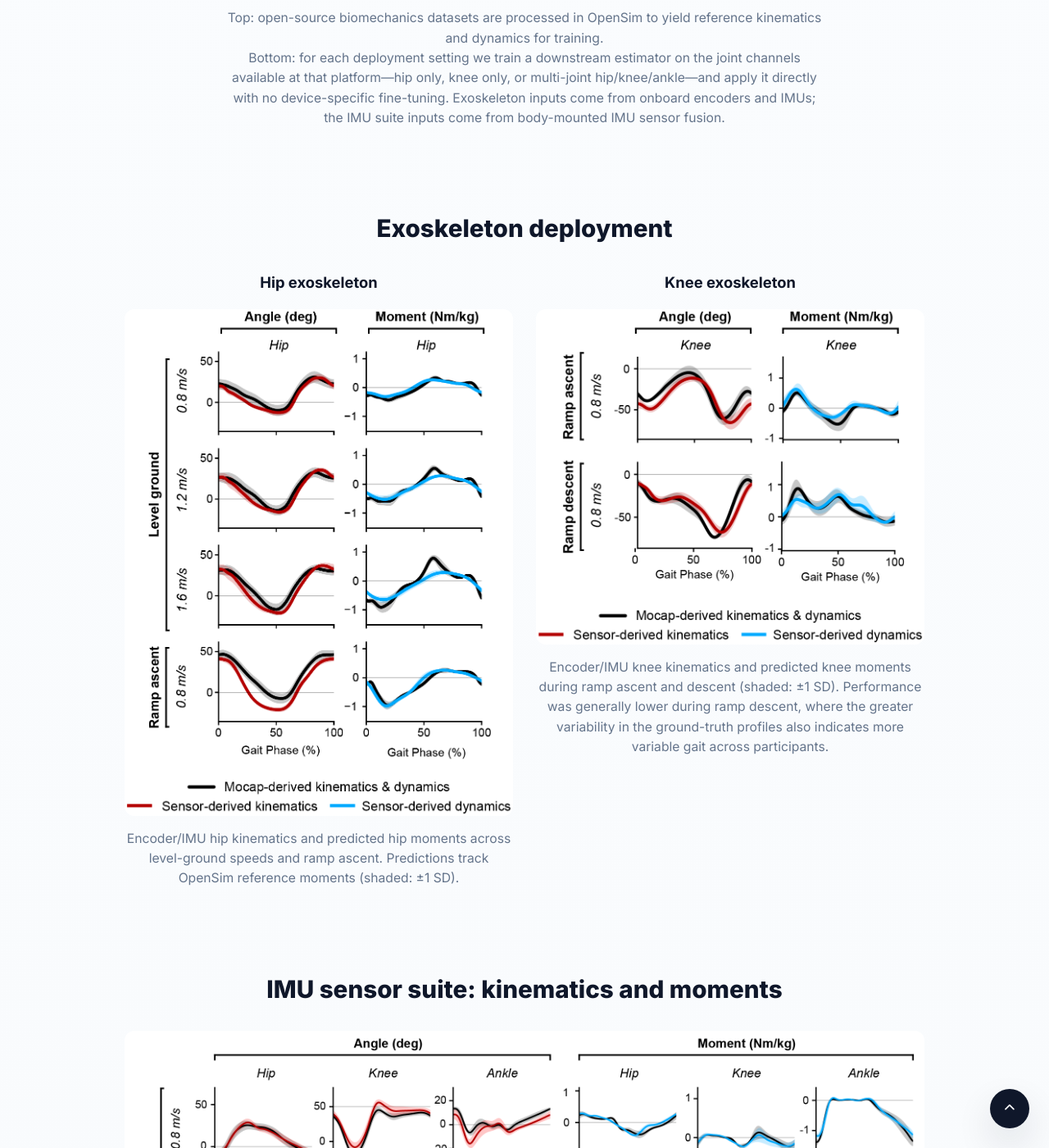
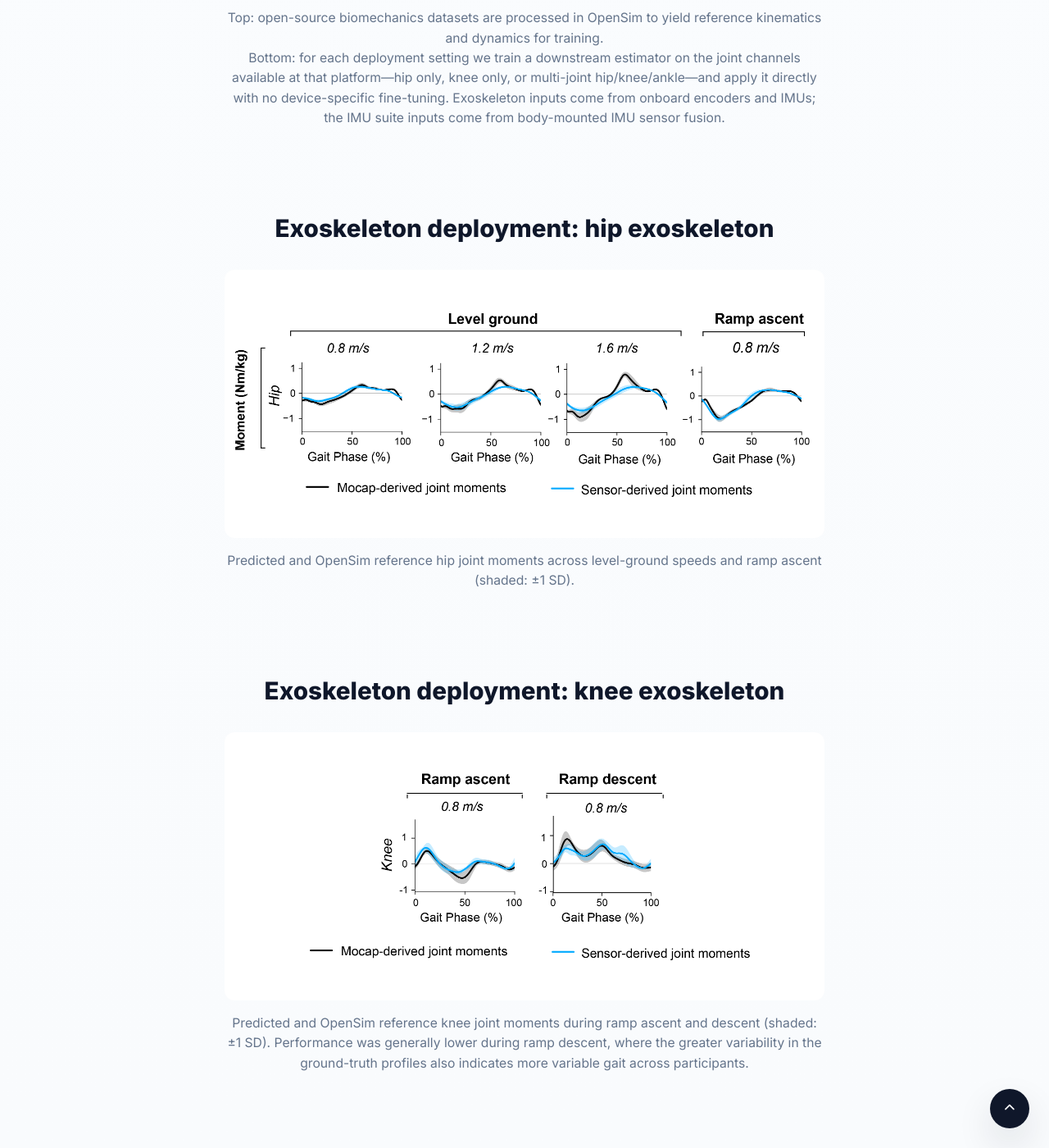
Before and after one commit to luorix1/luorix1.github.io, a Jekyll site: the page built from _publications/2026-kinematics-joint-moments.md, in a window 1280 px wide and 1400 px high, scrolled down 2489 px. Shown: the whole window at 82% size. Built offline with Jekyll 4.4.1, drawn with Linux system fonts in a browser that asks for light colours; some of the changed text lies outside the part shown.

Commit message:
Fix project page

```diff
--- a/_layouts/project-page.html
+++ b/_layouts/project-page.html
@@ -212,24 +211,6 @@
     {% endif %}
   </main>
 
-  <footer class="pp-footer">
-    <div class="pp-wrap pp-wrap--narrow">
-      <p>
-        {% if page.footer_blurb %}
-          {{ page.footer_blurb }}
-        {% else %}
-          This page presents <strong>{{ page.title }}</strong>.
-          Layout adapted from
-          <a href="https://changseob-song.github.io/continual-online-personalization/" target="_blank" rel="noopener noreferrer">Continual Online Personalization</a>
-          / the <a href="https://github.com/eliahuhorwitz/Academic-project-page-template" target="_blank" rel="noopener noreferrer">Academic Project Page Template</a>.
-        {% endif %}
-        {% if page.back_to_projects != false %}
-        <br><a href="{{ '/research/' | relative_url }}">← Back to research</a>
-        {% endif %}
-      </p>
-    </div>
-  </footer>
-
   <script src="{{ '/assets/js/project-page.js' | relative_url }}" defer></script>
 </body>
 </html>
--- a/_publications/2026-kinematics-joint-moments.md
+++ b/_publications/2026-kinematics-joint-moments.md
@@ -64,15 +64,7 @@ stats:
   - value: "17%"
     label: "lower RMSE vs. single-joint IMU inputs"
 
-bibtex: |
-  @article{hwang2026kinematics,
-    title={A Unified Kinematic Representation Enables Reusable Biological Joint Moment Estimation},
-    author={Hwang, Jinwoo and Park, Ilseung and Song, Changseob and Phan, Vu and Halilaj, Eni and Kang, Inseung},
-    journal={},
-    year={2026}
-  }
-
-footer_blurb: "This page presents the manuscript <strong>A Unified Kinematic Representation Enables Reusable Biological Joint Moment Estimation</strong>. Layout adapted from the Academic Project Page Template."
+bibtex: "TBD pending arXiv acceptance."
 ---
 
 {% include project-pullquote.html
@@ -97,27 +89,31 @@ footer_blurb: "This page presents the manuscript <strong>A Unified Kinematic Rep
     narrow=true
 %}
 
-{% include project-method-pair.html
-    title="Exoskeleton deployment"
-    left_title="Hip exoskeleton"
-  left_src="/images/publications/kinematics-joint-moments/hip_per_gc.png"
-    left_alt="Hip exoskeleton kinematics and predicted hip moments"
-    left_caption="Encoder/IMU hip kinematics and predicted hip moments across level-ground speeds and ramp ascent. Predictions track OpenSim reference moments (shaded: ±1 SD)."
-    right_title="Knee exoskeleton"
-  right_src="/images/publications/kinematics-joint-moments/knee_per_gc.png"
-    right_alt="Knee exoskeleton kinematics and predicted knee moments"
-    right_caption="Encoder/IMU knee kinematics and predicted knee moments during ramp ascent and descent (shaded: ±1 SD). Performance was generally lower during ramp descent, where the greater variability in the ground-truth profiles also indicates more variable gait across participants."
+{% include project-figure.html
+    title="Exoskeleton deployment: hip exoskeleton"
+    src="/images/publications/kinematics-joint-moments/HIP.png"
+    alt="Hip exoskeleton predicted and reference hip joint moments"
+    caption="Predicted and OpenSim reference hip joint moments across level-ground speeds and ramp ascent (shaded: ±1 SD)."
+    narrow=true
 %}
 
 {% include project-figure.html
-    title="IMU sensor suite: kinematics and moments"
-  src="/images/publications/kinematics-joint-moments/imu_per_gc.png"
-    alt="Awinda IMU kinematics and predicted joint moments across gait conditions"
-    caption="Awinda-derived hip, knee, and ankle angles (left) versus Vicon IK, and predicted moments (right) versus OpenSim references across level-ground and ramp walking (shaded: ±1 SD). Non-actuated, body-mounted sensing yields cleaner kinematics than the exo trials, improving moment estimates. Same open-source-trained multi-joint model; no target-device fine-tuning."
+    title="Exoskeleton deployment: knee exoskeleton"
+    src="/images/publications/kinematics-joint-moments/KNEE.png"
+    alt="Knee exoskeleton predicted and reference knee joint moments"
+    caption="Predicted and OpenSim reference knee joint moments during ramp ascent and descent (shaded: ±1 SD). Performance was generally lower during ramp descent, where the greater variability in the ground-truth profiles also indicates more variable gait across participants."
+    narrow=true
 %}
 
 {% include project-figure.html
-    title="Benefit of multi-joint kinematic context"
+    title="IMU sensor suite: joint moments"
+  src="/images/publications/kinematics-joint-moments/IMU.png"
+    alt="IMU-predicted and reference hip, knee, and ankle joint moments across gait conditions"
+    caption="Predicted and OpenSim reference hip, knee, and ankle joint moments across level-ground and ramp walking (shaded: ±1 SD). Same open-source-trained multi-joint model; no target-device fine-tuning."
+%}
+
+{% include project-figure.html
+  title="Benefit of multi-joint kinematic context"
   src="/images/publications/kinematics-joint-moments/multi_vs_single_joint.png"
   alt="Multi-joint versus single-joint performance comparison"
   caption="Multi-joint (3-DoF) inputs improve both RMSE and R² relative to single-joint (1-DoF) models across the hip, knee, and ankle, with the strongest gains in the IMU deployment setting."
```
Also changed, not shown: other parts of _layouts/project-page.html (+1 -2 lines), other parts of _publications/2026-kinematics-joint-moments.md (+2 -2 lines), images/publications/kinematics-joint-moments/HIP.png (added), images/publications/kinematics-joint-moments/IMU.png (added), images/publications/kinematics-joint-moments/KNEE.png (added), images/publications/kinematics-joint-moments/awinda_per_gc.png (deleted), images/publications/kinematics-joint-moments/hip_exo_per_gc.png (deleted), images/publications/kinematics-joint-moments/hip_per_gc.png (deleted), images/publications/kinematics-joint-moments/imu_per_gc.png (deleted), images/publications/kinematics-joint-moments/knee_exo_per_gc.png (deleted), images/publications/kinematics-joint-moments/knee_per_gc.png (deleted), 4 other files.
